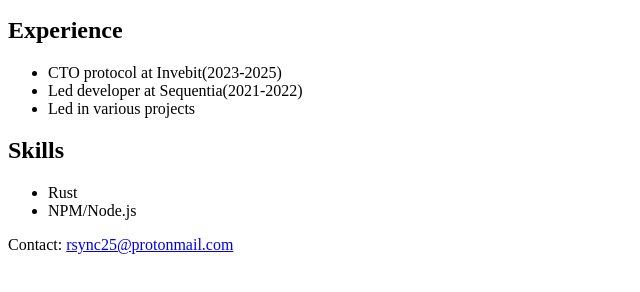
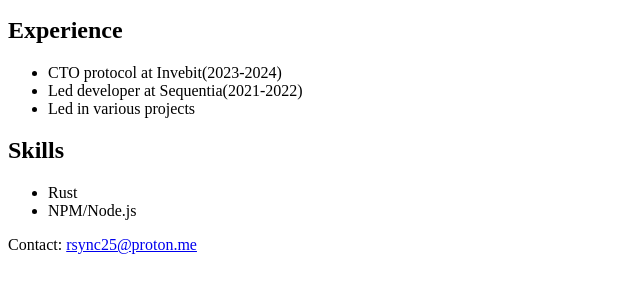
Before and after one commit to Rsync25/resume, a plain HTML site: page index.html in a window 1280 px wide. Shown: the part 186-478 px from the top of the page, 0-640 px from the left. Drawn offline with Linux system fonts and the light colour scheme.

Commit message:
Update index.html

```diff
--- a/index.html
+++ b/index.html
@@ -18,7 +18,7 @@
     <section id="experience">
         <h2>Experience</h2>
         <ul>
-            <li>CTO  protocol at Invebit(2023-2025)</li>
+            <li>CTO  protocol at Invebit(2023-2024)</li>
             <li>Led developer at Sequentia(2021-2022)</li>
             <li>Led in various projects</li>
             <!-- Add more jobs -->
@@ -33,7 +33,7 @@
         </ul>
     </section>
     <footer>
-        <p>Contact: <a href="mailto:rsync25@protonmail.com">rsync25@protonmail.com</a></p>
+        <p>Contact: <a href="mailto:rsync25@proton.me">rsync25@proton.me</a></p>
     </footer>
 </body>
 </html>
```
